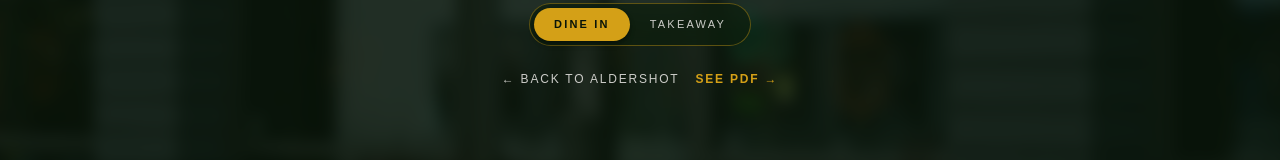
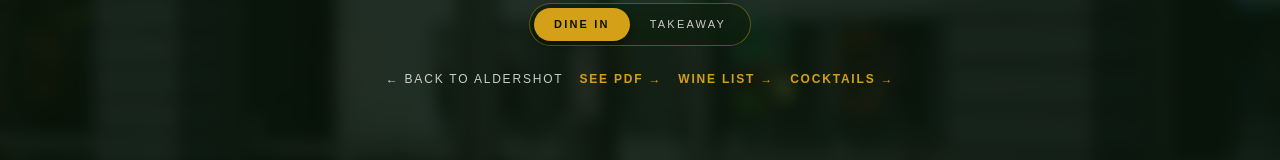
Before and after one commit to ozrovi1/turquaz-restaurant, a Next.js app: page /menu/aldershot in a window 1280 px wide. Shown: the part 271-431 px from the top of the page. Built offline with nearby package versions, Linux system fonts and the light colour scheme; no server answers.

Commit message:
feat: add shared wine list and cocktails PDFs for all branches
Drinks menu (wine list + cocktails) is identical across Aldershot,
Feltham, and Crawley, so branches.ts references the same two PDFs
and the menu page renders Wine List / Cocktails buttons next to
See PDF when each URL is configured.

```diff
--- a/src/app/menu/[branch]/page.tsx
+++ b/src/app/menu/[branch]/page.tsx
@@ -108,6 +108,24 @@ export default async function BranchMenuPage({
                 See PDF →
               </Link>
             )}
+            {branchData.wineListUrl && (
+              <Link
+                href={branchData.wineListUrl}
+                target="_blank"
+                className="text-[11px] sm:text-[12px] text-[#d4a017] font-semibold tracking-[0.15em] uppercase hover:text-[#f4d03f] transition-colors"
+              >
+                Wine List →
+              </Link>
+            )}
+            {branchData.cocktailsUrl && (
+              <Link
+                href={branchData.cocktailsUrl}
+                target="_blank"
+                className="text-[11px] sm:text-[12px] text-[#d4a017] font-semibold tracking-[0.15em] uppercase hover:text-[#f4d03f] transition-colors"
+              >
+                Cocktails →
+              </Link>
+            )}
           </div>
         </SectionReveal>
       </section>
--- a/src/data/branches.ts
+++ b/src/data/branches.ts
@@ -21,6 +21,9 @@ export interface Branch {
   /** When true, card shows only name + "Coming soon", no details, not clickable */
   comingSoon?: boolean;
   menuUrl?: string;
+  /** Shared across all Turquaz branches */
+  wineListUrl?: string;
+  cocktailsUrl?: string;
   mapEmbedUrl?: string;
   imageUrl?: string;
   /** Map center: [lat, lng] */
@@ -61,6 +64,8 @@ export const branches: Branch[] = [
     hours: "Mon–Thu 12:00–23:00, Fri–Sat 12:00–00:00, Sun 12:00–22:00",
     imageUrl: "/photos/aldershot-exterior.png",
     menuUrl: "/menus/aldershot.pdf",
+    wineListUrl: "/menus/wine-list.pdf",
+    cocktailsUrl: "/menus/cocktails-list.pdf",
     mapCoords: [51.250, -0.770],
     instagramHandle: "turkuazrestaurantuk",
     instagramPostUrls: [
@@ -105,6 +110,8 @@ export const branches: Branch[] = [
     hours: "Mon–Sun 12:00–23:00",
     imageUrl: "/photos/feltham-exterior.png",
     menuUrl: "/menus/feltham.pdf",
+    wineListUrl: "/menus/wine-list.pdf",
+    cocktailsUrl: "/menus/cocktails-list.pdf",
     mapCoords: [51.443, -0.404],
     uberEatsUrl: "https://www.ubereats.com/gb/store/turkuaz-restaurant-feltham/prhGtztKTcutUeGrdAA8VA",
     deliverooUrl: "https://deliveroo.co.uk/menu/london/feltham/turkuaz-restaurant-feltham-browells-lane",
@@ -141,6 +148,8 @@ export const branches: Branch[] = [
     hours: "Mon–Fri 12:00–22:00, Sat–Sun 12:00–23:00",
     imageUrl: "/photos/crawley-exterior.png",
     menuUrl: "/menus/crawley.pdf",
+    wineListUrl: "/menus/wine-list.pdf",
+    cocktailsUrl: "/menus/cocktails-list.pdf",
     mapCoords: [51.115, -0.190],
     uberEatsUrl: "https://www.ubereats.com/gb/store/turkuaz-restaurant-crawley/gM2jyL2lRlqb84087MtkiA",
     deliverooUrl: "https://deliveroo.co.uk/menu/crawley/crawley/turkuaz-crawley",
```
Also changed, not shown: 2 other files (tests, documents, lock files or other folders).
